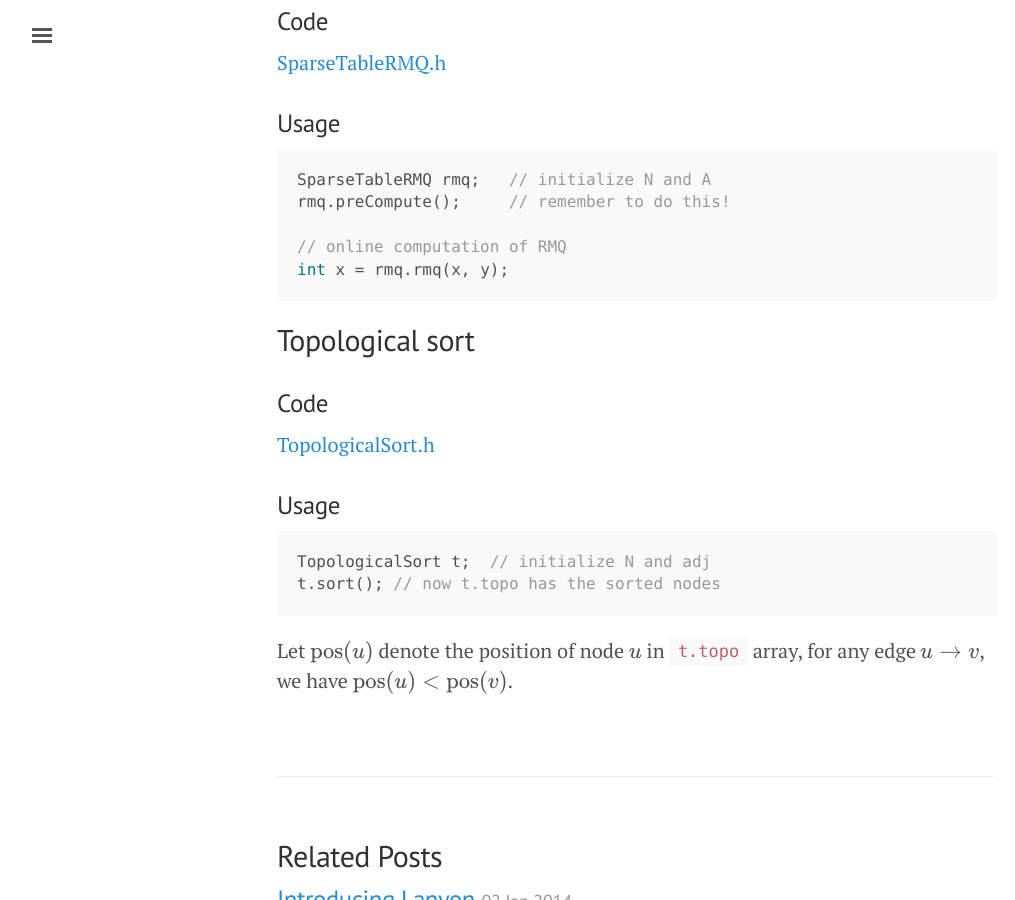
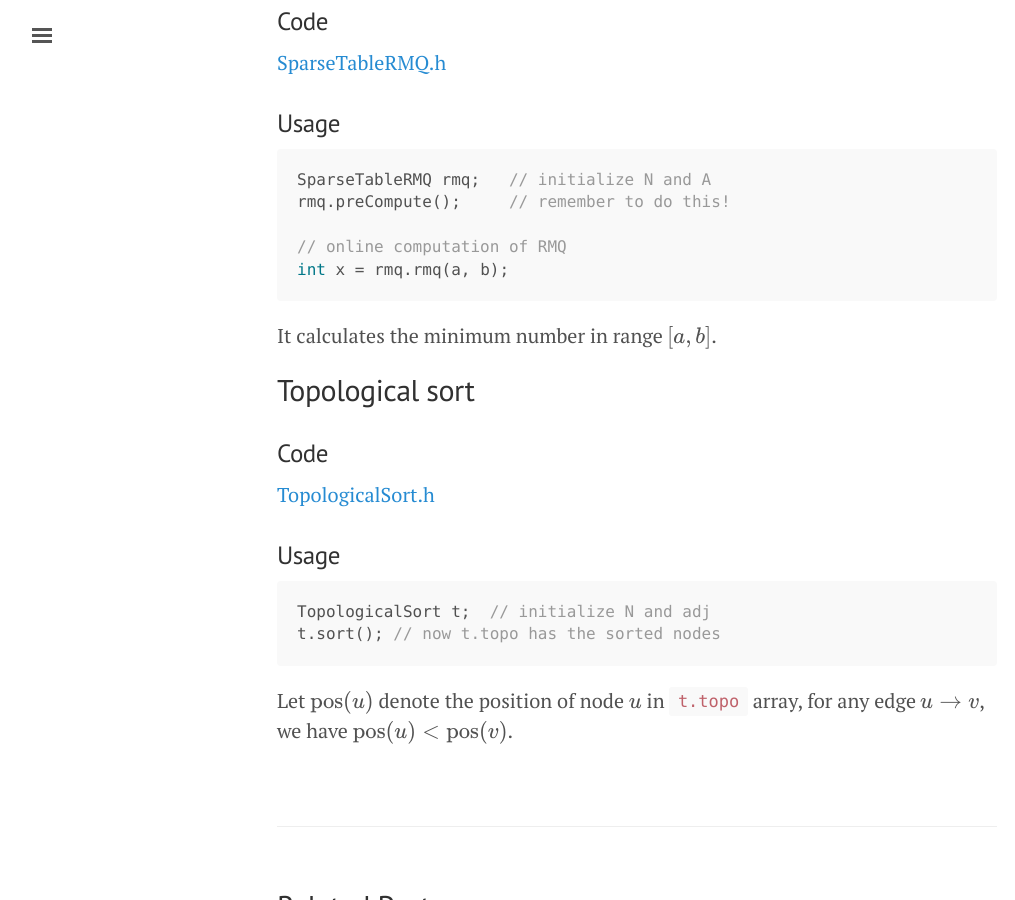
Before and after one commit to atubo/code-snippets, a Jekyll site: the page built from docs/_posts/2017-01-12-cpp-code-docs.md, in a window 1280 px wide and 900 px high, scrolled down 1313 px. Shown: the whole window, without its empty margins (3-1018 px from the left). Built offline with Jekyll 4.4.1, drawn with Linux system fonts in a browser that asks for light colours; formulas are drawn with MathJax 3.

Commit message:
Update doc

````diff
--- a/docs/_posts/2017-01-12-cpp-code-docs.md
+++ b/docs/_posts/2017-01-12-cpp-code-docs.md
@@ -49,8 +49,9 @@ SparseTableRMQ rmq;   // initialize N and A
 rmq.preCompute();     // remember to do this!
 
 // online computation of RMQ
-int x = rmq.rmq(x, y);
+int x = rmq.rmq(a, b);
 ```
+It calculates the minimum number in range $[a, b]$.
 
 ## Topological sort
 
````
